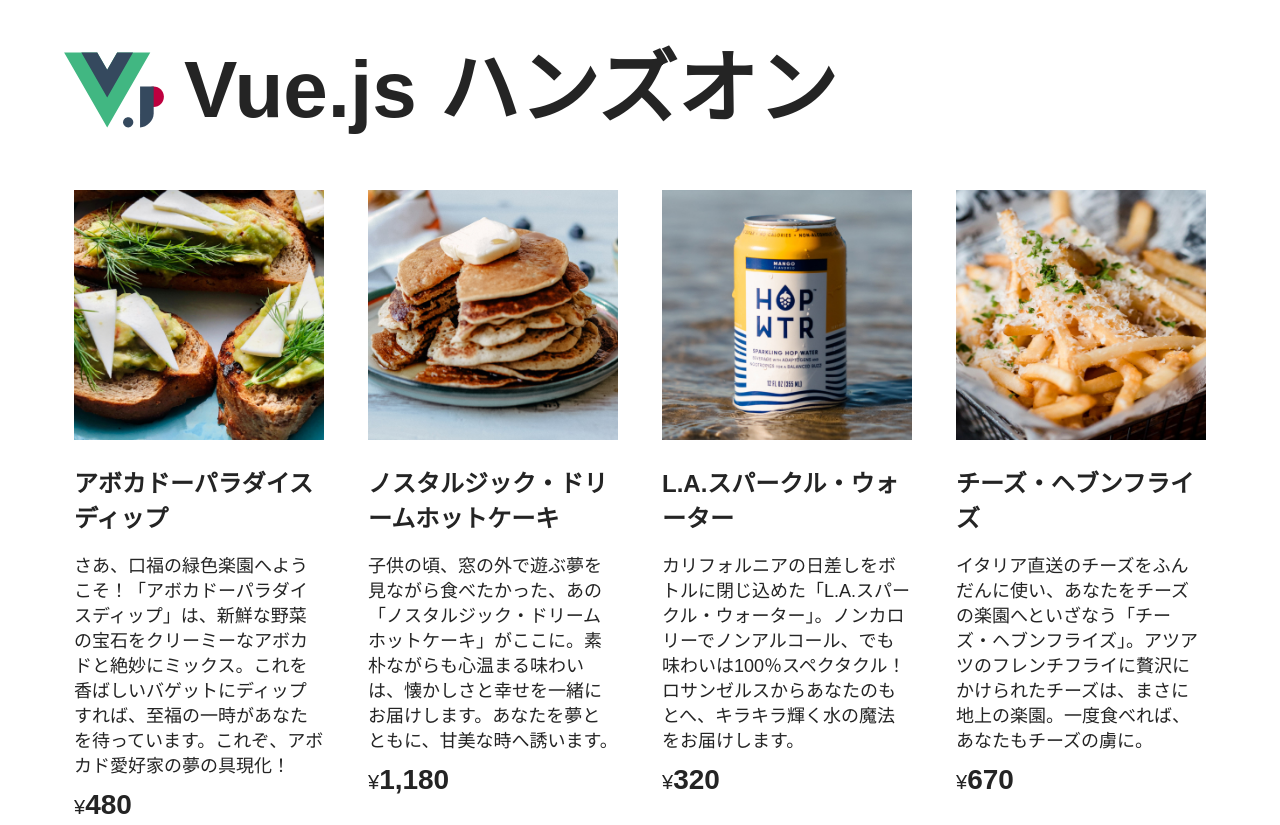
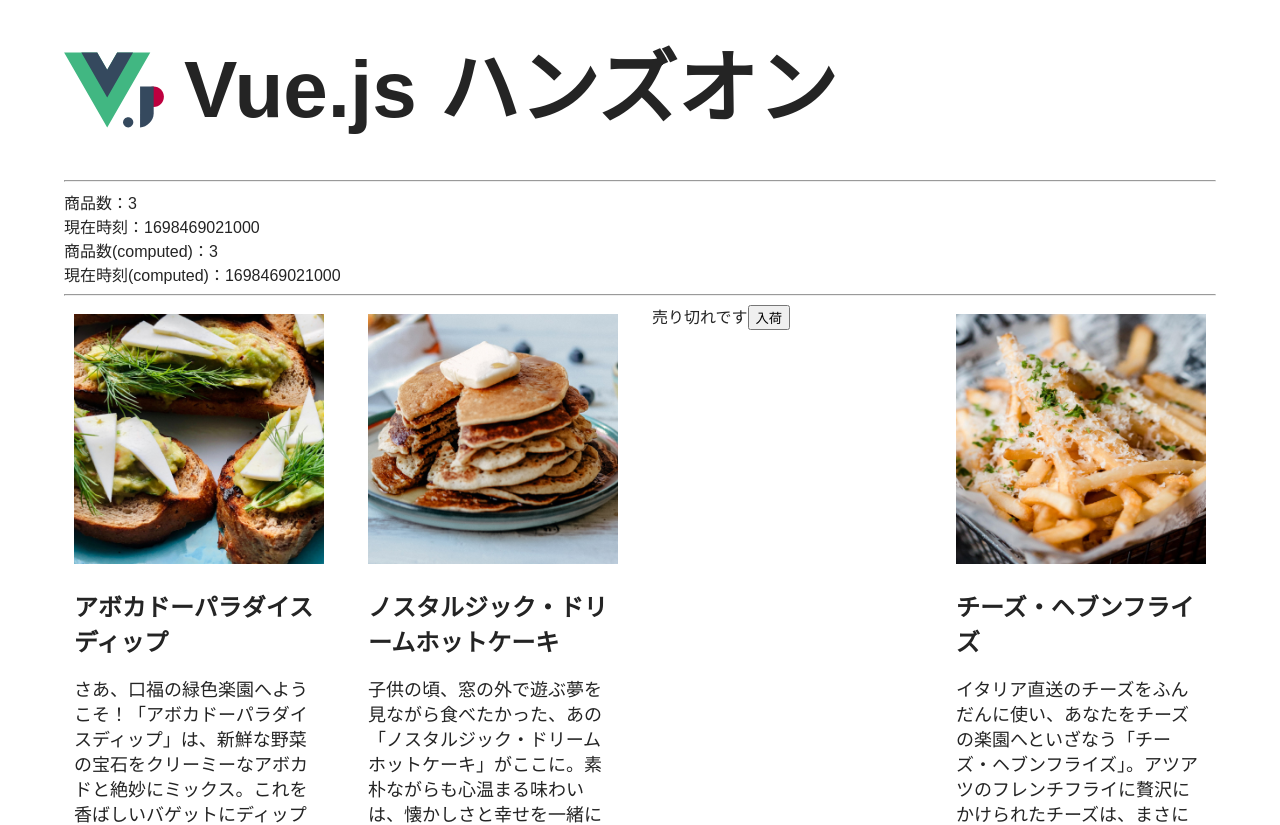
Before and after one commit to kotomi1338/vuefes-handson-2023, a Vue app: page / in a window 1280 px wide. Shown: the top 825 px of the page. Built offline with nearby package versions, Linux system fonts and the light colour scheme.

Commit message:
+1チャレンジ: 関数と算出プロパティの違いを知る

```diff
--- a/src/App.vue
+++ b/src/App.vue
@@ -1,5 +1,5 @@
 <script setup>
-import { ref } from 'vue'
+import { ref, computed } from 'vue'
 import Card from './components/Card.vue'
 
 const items = ref([
@@ -30,7 +30,7 @@
       'カリフォルニアの日差しをボトルに閉じ込めた「L.A.スパークル・ウォーター」。ノンカロリーでノンアルコール、でも味わいは100％スペクタクル！ロサンゼルスからあなたのもとへ、キラキラ輝く水の魔法をお届けします。',
     price: 320,
     image: '/images/item3.jpg',
-    soldOut: false,
+    soldOut: true,
     selected: false
   },
   {
@@ -44,6 +44,36 @@
     selected: false
   }
 ])
+
+/**
+ * 在庫のある商品数を返す
+ */
+function stockQuantity() {
+  return items.value.filter(item => item.soldOut === false ).length
+}
+
+/**
+ * 商品の在庫状況を変更する
+ * @param {object} 商品情報
+ */
+function stockItem(item) {
+  item.soldOut = false
+}
+
+/**
+ * 現在時刻を取得する
+ */
+function getDate() {
+  return Date.now()
+}
+
+const getDateComputed = computed(function() {
+  return Date.now()
+})
+
+const stockQuantityComputed = computed(function() {
+  return items.value.filter(item => item.soldOut === false ).length
+})
 </script>
 
 <template>
@@ -53,6 +83,12 @@
       alt="">
     <h1>Vue.js ハンズオン</h1>
   </header>
+  <hr>
+  <div>商品数：{{ stockQuantity() }}</div>
+  <div>現在時刻：{{ getDate() }}</div>
+  <div>商品数(computed)：{{ stockQuantityComputed }}</div>
+  <div>現在時刻(computed)：{{ getDateComputed }}</div>
+  <hr>
   <main class="main">
     <template
       v-for="item in items"
@@ -71,6 +107,9 @@
             <p>{{ item.description }}</p>
           </template>
         </Card>
+      </div>
+      <div v-else>
+        売り切れです<button type="button" @click="stockItem(item)">入荷</button>
       </div>
     </template>
   </main>
```
